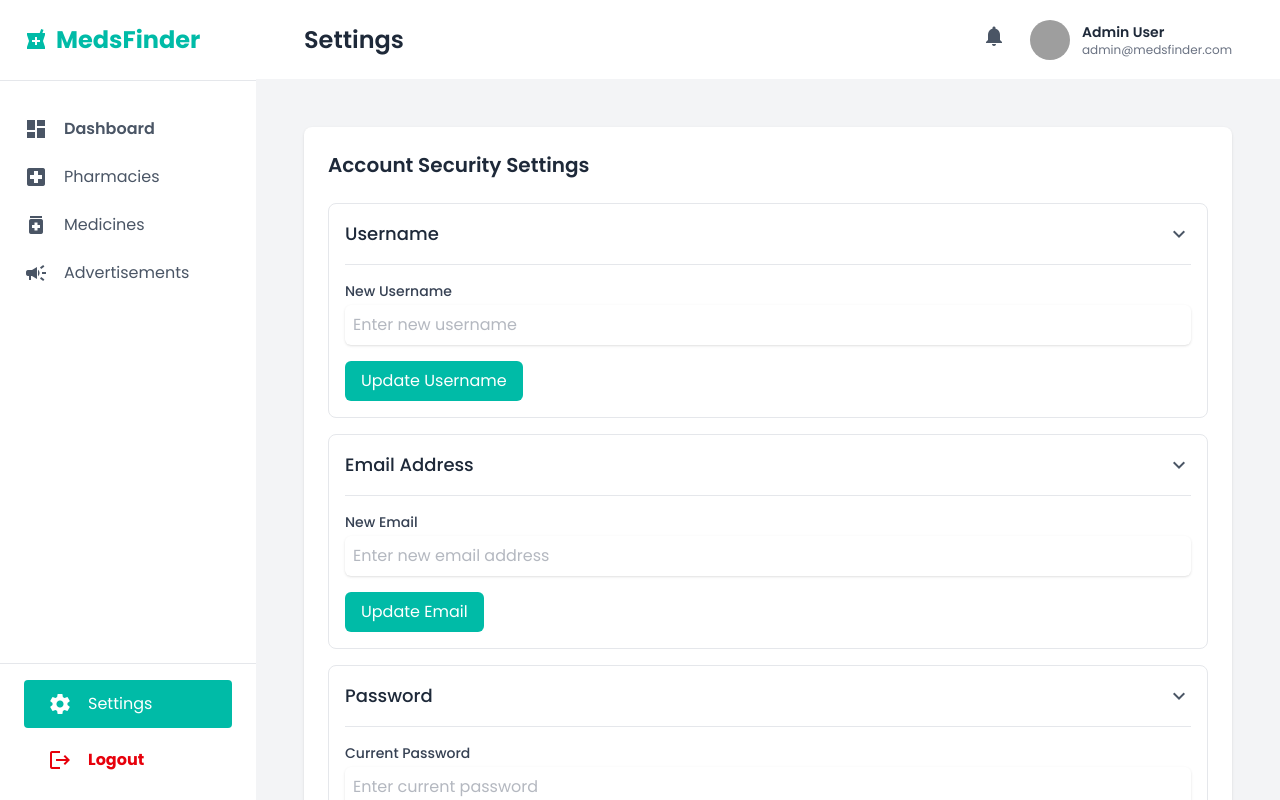
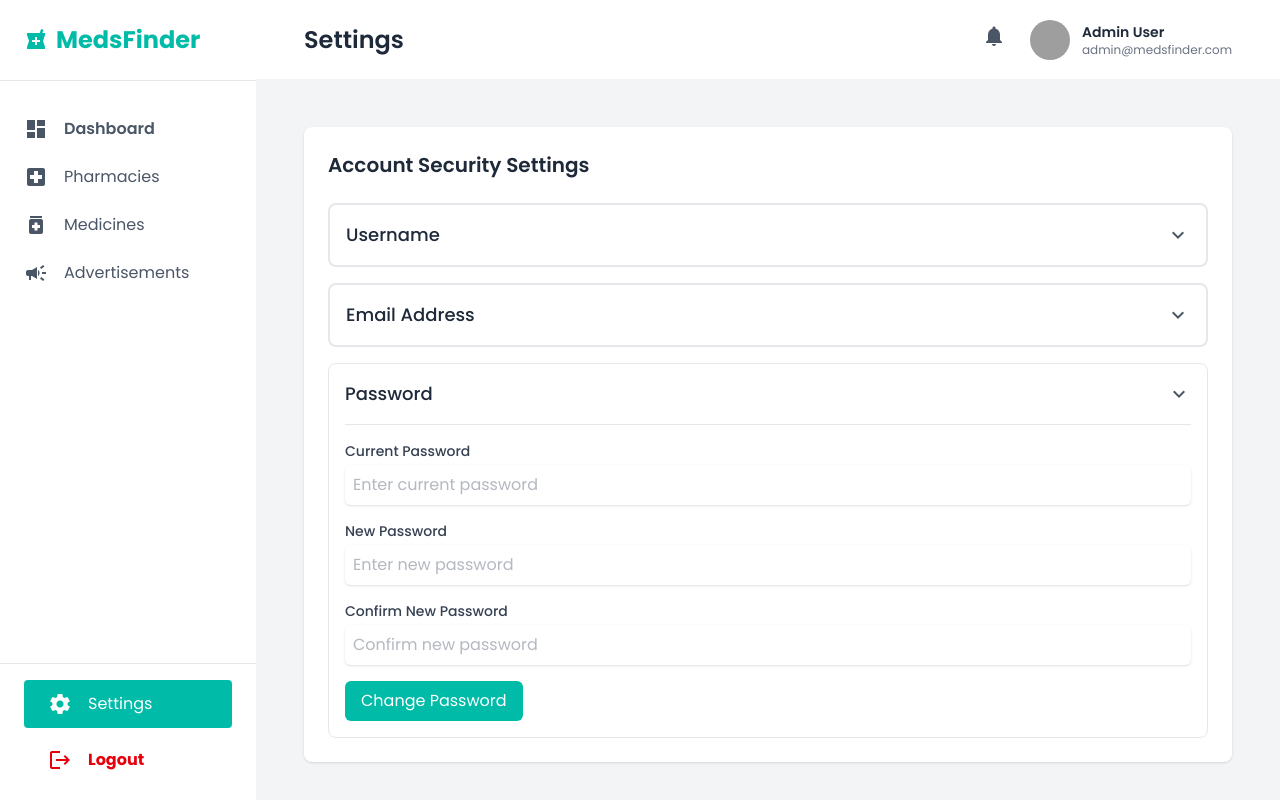
Before and after one commit to sayeedmunees/medsfinder, a React (Vite) app: page /admin-settings in a window 1280 px wide. Built offline with nearby package versions, Linux system fonts and the light colour scheme; grey boxes are pictures that could not be loaded.

Commit message:
Almost done with user side frontend

```diff
--- a/src/admin/pages/AdminSettings.jsx
+++ b/src/admin/pages/AdminSettings.jsx
@@ -1,8 +1,10 @@
-import React from "react";
+import React, { useState } from "react";
 import Sidebar from "../components/Sidebar";
 import Header from "../components/Header";
 
 const AdminSettings = () => {
+  const [openUsername, setOpenUsername] = useState(false);
+  const [openEmail, setOpenEmail] = useState(false);
   return (
     <>
       <div className="flex h-screen" id="root">
@@ -14,39 +16,46 @@ const AdminSettings = () => {
               <h3 className="text-xl font-semibold mb-6 text-gray-800">
                 Account Security Settings
               </h3>
-              <div className="border border-gray-200 rounded-lg mb-4">
+              <div className="border-2 border-gray-200 rounded-lg mb-4">
                 <button
+                  onClick={() => setOpenUsername(!openUsername)}
                   className="w-full flex justify-between items-center p-4 focus:outline-none"
-                  onclick="toggleAccordion('username')"
                 >
                   <span className="text-lg font-medium text-gray-800">
                     Username
                   </span>
                   <span
-                    className="material-icons text-gray-600 transform transition-transform duration-300"
-                    id="username-arrow"
+                    className={`material-icons text-gray-600 transform transition-transform duration-300 ${
+                      openUsername && "rotate-180"
+                    }`}
                   >
                     expand_more
                   </span>
                 </button>
-                <div className="px-4 pb-4 " id="username-content">
-                  <div className="border-t border-gray-200  pt-4">
+
+                <div
+                  className={`px-4 overflow-hidden transition-all duration-400 ease-in-out  ${
+                    openUsername ? "max-h-[1000px]" : "max-h-0"
+                  }`}
+                >
+                  <div className="border-t border-gray-200 pt-4">
                     <div className="mb-4">
                       <label
-                        className="block text-sm font-medium text-gray-700  mb-1"
-                        for="new-username"
+                        className="block text-sm font-medium text-gray-700 mb-1"
+                        htmlFor="new-username"
                       >
                         New Username
                       </label>
                       <input
-                        className="mt-1 block w-full p-2 rounded-md border-gray-300 shadow-sm text-gray-500 focus:border-teal-500 focus:ring focus:ring-teal-500 focus:ring-opacity-50"
+                        className="mt-1 block w-full p-2 rounded-md outline-none border border-gray-300 shadow-sm text-gray-800 focus:border-teal-500 focus:ring-2 focus:ring-teal-500 focus:ring-opacity-50"
                         id="new-username"
                         name="new-username"
                         placeholder="Enter new username"
                         type="text"
                       />
                     </div>
-                    <div className="flex justify-between items-center">
+
+                    <div className="flex justify-between items-center pb-4">
                       <button className="px-4 py-2 bg-teal-500 text-white rounded-md hover:bg-teal-600 focus:outline-none focus:ring-2 focus:ring-teal-500 focus:ring-opacity-50">
                         Update Username
                       </button>
@@ -54,22 +63,27 @@ const AdminSettings = () => {
                   </div>
                 </div>
               </div>
-              <div className="border border-gray-200 rounded-lg mb-4">
+              <div className="border-2 border-gray-200 rounded-lg mb-4">
                 <button
                   className="w-full flex justify-between items-center p-4 focus:outline-none"
-                  onclick="toggleAccordion('email')"
+                  onClick={() => setOpenEmail(!openEmail)}
                 >
                   <span className="text-lg font-medium text-gray-800 ">
                     Email Address
                   </span>
                   <span
-                    className="material-icons text-gray-600 transform transition-transform duration-300"
-                    id="email-arrow"
+                    className={`material-icons text-gray-600 transform transition-transform duration-300 ${
+                      openEmail && "rotate-180"
+                    }`}
                   >
                     expand_more
                   </span>
                 </button>
-                <div className="px-4 pb-4" id="email-content">
+                <div
+                  className={`px-4 overflow-hidden transition-all duration-400 ease-in-out  ${
+                    openEmail ? "max-h-[1000px]" : "max-h-0"
+                  }`}
+                >
                   <div className="border-t border-gray-200 pt-4">
                     <div className="mb-4">
                       <label
@@ -79,7 +93,7 @@ const AdminSettings = () => {
                         New Email
                       </label>
                       <input
-                        className="mt-1 p-2 block w-full rounded-md border-gray-300 shadow-sm text-gray-500 focus:border-teal-500 focus:ring focus:ring-teal-500 focus:ring-opacity-50"
+                        className="mt-1 p-2 block w-full rounded-md outline-none border-gray-300 shadow-sm text-gray-500 focus:border-teal-500 focus:ring-2 focus:ring-teal-500 focus:ring-opacity-50"
                         id="new-email"
                         name="new-email"
                         placeholder="Enter new email address"
@@ -119,7 +133,7 @@ const AdminSettings = () => {
                         Current Password
                       </label>
                       <input
-                        className="mt-1 p-2 block w-full rounded-md border-gray-300 shadow-sm focus:border-teal-500 focus:ring focus:ring-teal-500 text-gray-500 focus:ring-opacity-50"
+                        className="mt-1 p-2 block w-full outline-none rounded-md border-gray-300 shadow-sm focus:border-teal-500 focus:ring-2 focus:ring-teal-500 text-gray-500 focus:ring-opacity-50"
                         id="current-password"
                         name="current-password"
                         placeholder="Enter current password"
@@ -134,7 +148,7 @@ const AdminSettings = () => {
                         New Password
                       </label>
                       <input
-                        className="mt-1 p-2 block w-full rounded-md border-gray-300 shadow-sm focus:border-teal-500 focus:ring text-gray-500 focus:ring-teal-500 focus:ring-opacity-50 "
+                        className="mt-1 p-2 block w-full outline-none rounded-md border-gray-300 shadow-sm focus:border-teal-500 focus:ring-2 text-gray-500 focus:ring-teal-500 focus:ring-opacity-50 "
                         id="new-password"
                         name="new-password"
                         placeholder="Enter new password"
@@ -149,7 +163,7 @@ const AdminSettings = () => {
                         Confirm New Password
                       </label>
                       <input
-                        className="mt-1 p-2 block w-full rounded-md border-gray-300 shadow-sm text-gray-500  focus:border-teal-500 focus:ring focus:ring-teal-500 focus:ring-opacity-50 "
+                        className="mt-1 p-2 block w-full outline-none rounded-md border-gray-300 shadow-sm text-gray-500  focus:border-teal-500 focus:ring-2 focus:ring-teal-500 focus:ring-opacity-50 "
                         id="confirm-password"
                         name="confirm-password"
                         placeholder="Confirm new password"
```
